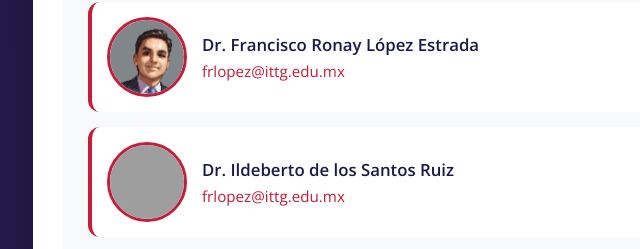
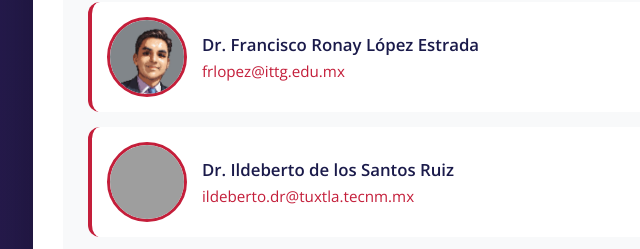
Before and after one commit to ronaystein/8innovacion25, a plain HTML site: page index.html in a window 1280 px wide. Shown: the part 2403-2652 px from the top of the page, 157-797 px from the left. Drawn offline with nearby package versions, Linux system fonts and the light colour scheme; grey boxes are pictures that could not be loaded.

Commit message:
Update index.html

```diff
--- a/index.html
+++ b/index.html
@@ -600,7 +600,7 @@
                     </div>
                     <div class="coordinator-info">
                         <div class="coordinator-name">Dr. Ildeberto de los Santos Ruiz</div>
-                        <div class="coordinator-email"><a href="mailto:ildeberto.dr@tuxtla.tecnm.mx">frlopez@ittg.edu.mx</a></div>
+                        <div class="coordinator-email"><a href="mailto:ildeberto.dr@tuxtla.tecnm.mx">ildeberto.dr@tuxtla.tecnm.mx</a></div>
                     </div>
                 </div>
                 <div class="coordinator-item">
```
